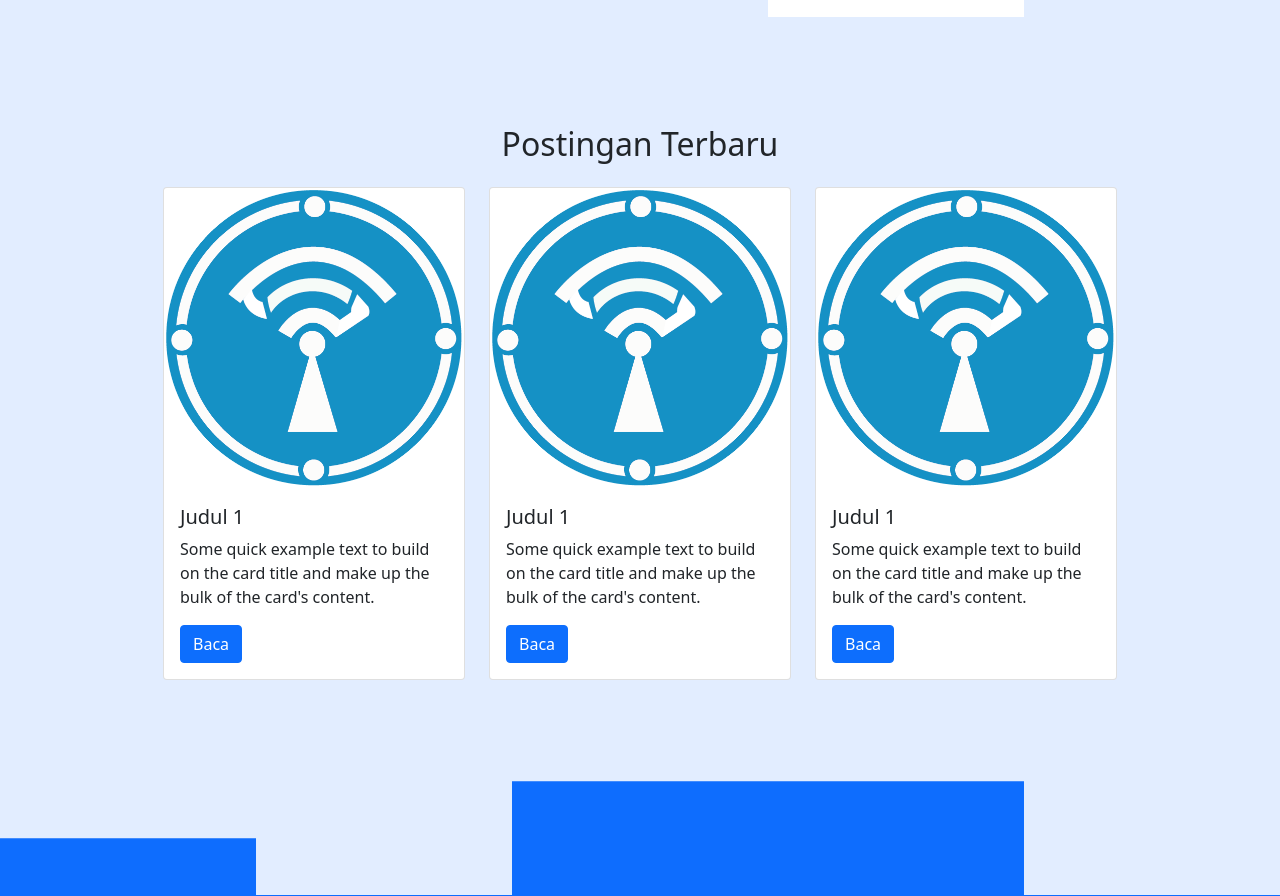
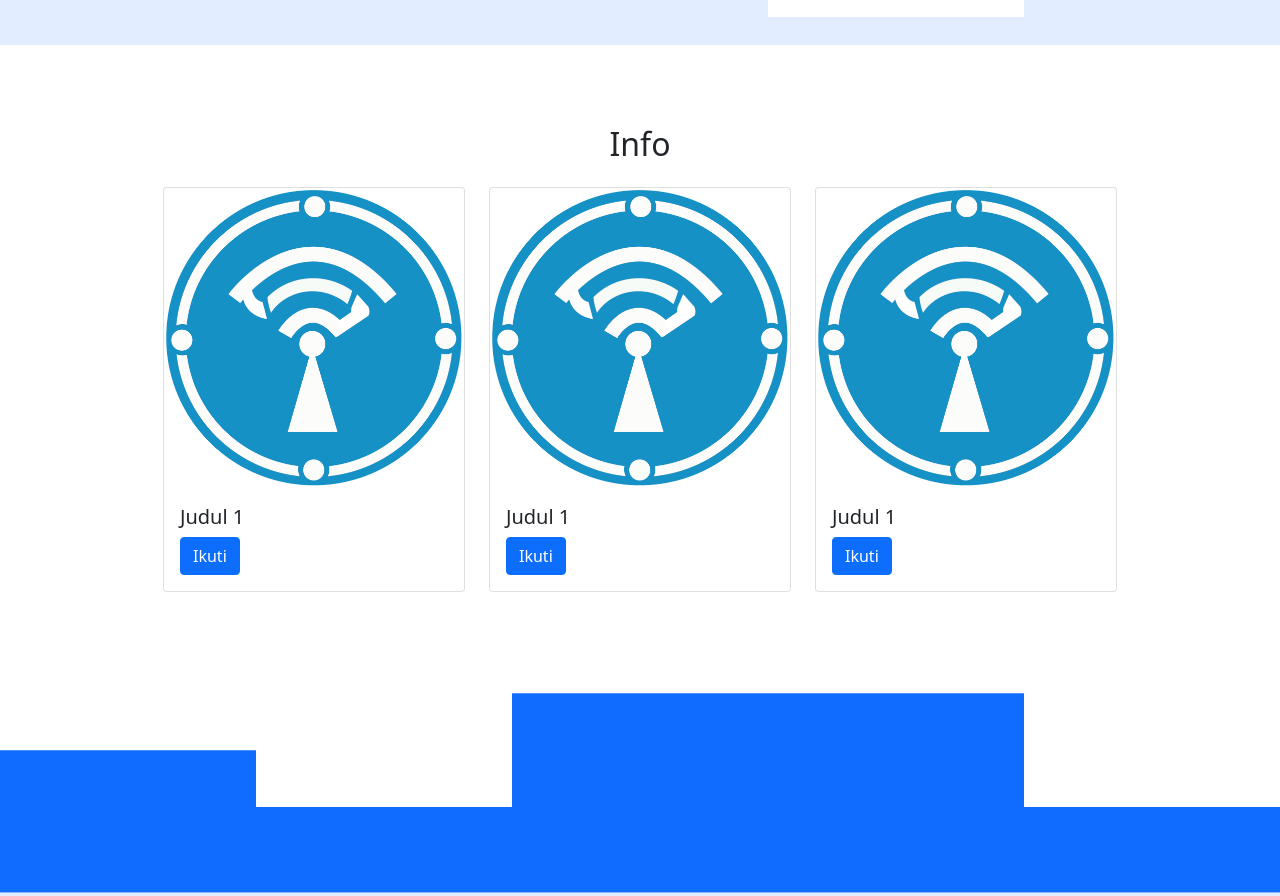
Before and after one commit to iptek-komtri/site, a plain HTML site: page index.html in a window 1280 px wide. Shown: the part 1280-2176 px from the top of the page. Drawn offline with nearby package versions, Linux system fonts and the light colour scheme.

Commit message:
perubahan

```diff
--- a/index.html
+++ b/index.html
@@ -52,7 +52,7 @@
       <section class="jumbotron text-center">
         <img src="gambar/forkom.png" alt="Forkon TRI" width="200" class="rounded-circle img-thumbnail">
         <h1 class="display-4 ">IPTEK FORKOM TRI</h1>
-        <p class="lead">Selamat datang di website IPTEK FORKOM TRI 2021.</p>
+        <p class="lead">Selamat datang di website IPTEK FORKOM Teknologi Rekayasa Internet.</p>
         <svg xmlns="http://www.w3.org/2000/svg" viewBox="0 0 1440 320"><path fill="#ffffff" fill-opacity="1" d="M0,160L0,160L288,160L288,256L576,256L576,160L864,160L864,256L1152,256L1152,224L1440,224L1440,320L1152,320L1152,320L864,320L864,320L576,320L576,320L288,320L288,320L0,320L0,320Z"></path></svg>
       </section>
       <!-- AKhir Jumbotron -->
@@ -78,6 +78,51 @@
         <svg xmlns="http://www.w3.org/2000/svg" viewBox="0 0 1440 320"><path fill="#e2edff" fill-opacity="1" d="M0,96L0,0L288,0L288,96L576,96L576,64L864,64L864,288L1152,288L1152,96L1440,96L1440,320L1152,320L1152,320L864,320L864,320L576,320L576,320L288,320L288,320L0,320L0,320Z"></path></svg>
       </section>
       <!-- Akhir About -->
+
+      <!-- Card-Blog -->
+      <section id="card-info">
+        <div class="contaienr">
+            <div class="row text-center mb-3">
+                <div id="col">
+                    <h2>Info</h2>
+                </div>
+            </div>
+            <div class="row justify-content-center">
+                <div class="col-md-3 mb-3">
+                  <div class="card">
+                      <img src="gambar/forkom.png" class="card-img-top" alt="...">
+                      <div class="card-body">
+                        <h5 class="card-title">Judul 1</h5>
+                        <a href="#" class="btn btn-primary">Ikuti</a>
+                      </div>
+                  </div>
+                </div>
+                <div class="col-md-3 mb-3">
+                  <div class="card">
+                      <img src="gambar/forkom.png" class="card-img-top" alt="...">
+                      <div class="card-body">
+                        <h5 class="card-title">Judul 1</h5>
+                        <a href="#" class="btn btn-primary">Ikuti</a>
+                      </div>
+                  </div>
+                </div>
+                <div class="col-md-3 mb-3">
+                  <div class="card">
+                      <img src="gambar/forkom.png" class="card-img-top" alt="...">
+                      <div class="card-body">
+                        <h5 class="card-title">Judul 1</h5>
+                        <a href="#" class="btn btn-primary">Ikuti</a>
+                      </div>
+                  </div>
+                </div>
+            </div>
+        </div>
+        <svg xmlns="htp://www.w3.org/2000/svg" viewBox="0 0 1440 320"><path fill="#0e6dfe" fill-opacity="1" d="M0,160L0,160L288,160L288,224L576,224L576,96L864,96L864,96L1152,96L1152,224L1440,224L1440,320L1152,320L1152,320L864,320L864,320L576,320L576,320L288,320L288,320L0,320L0,320Z"></path></svg>
+    </section>
+    <!-- Akhir Card-Blog -->
+
+
+
 
       <!-- Card-Blog -->
       <section id="card-blog">
```
